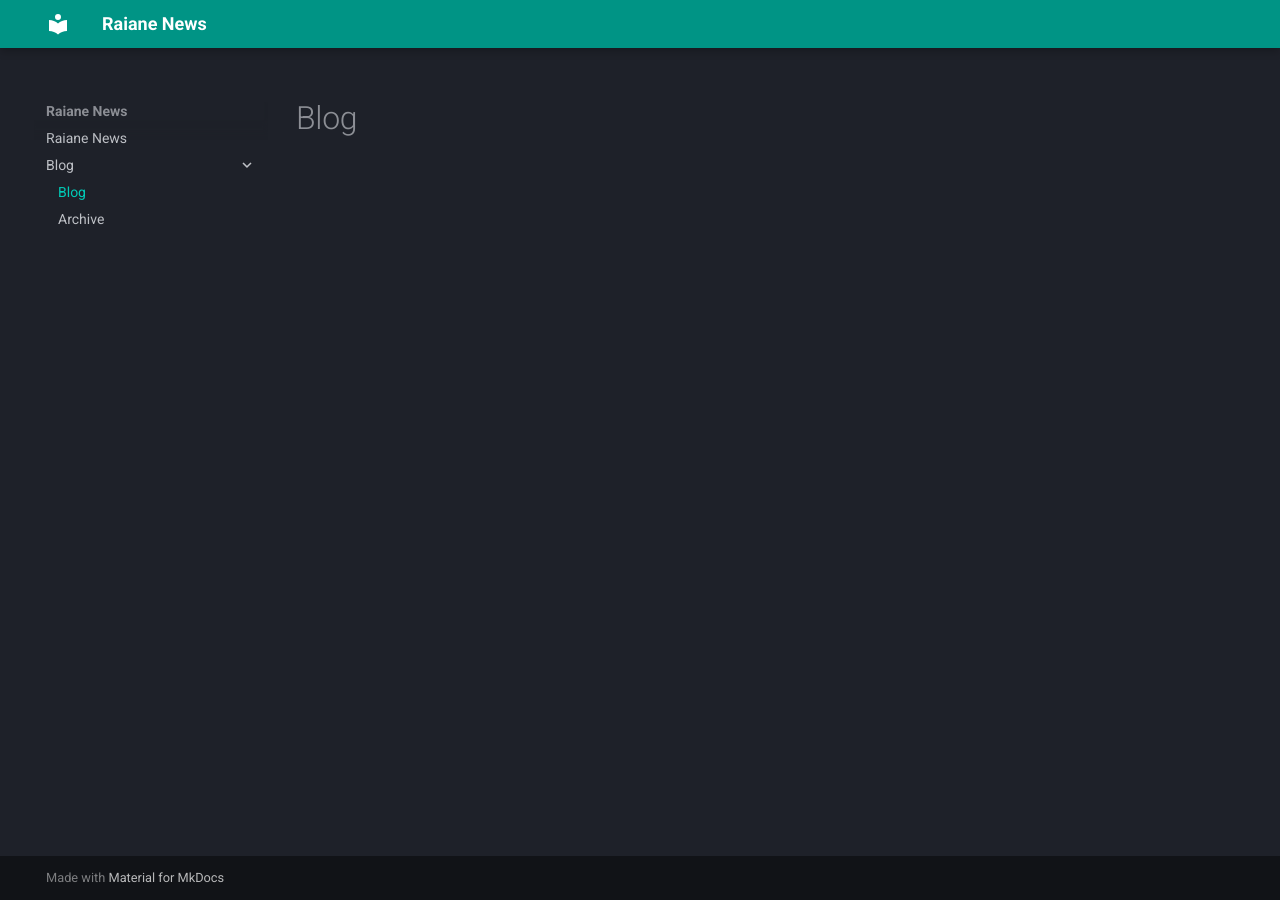
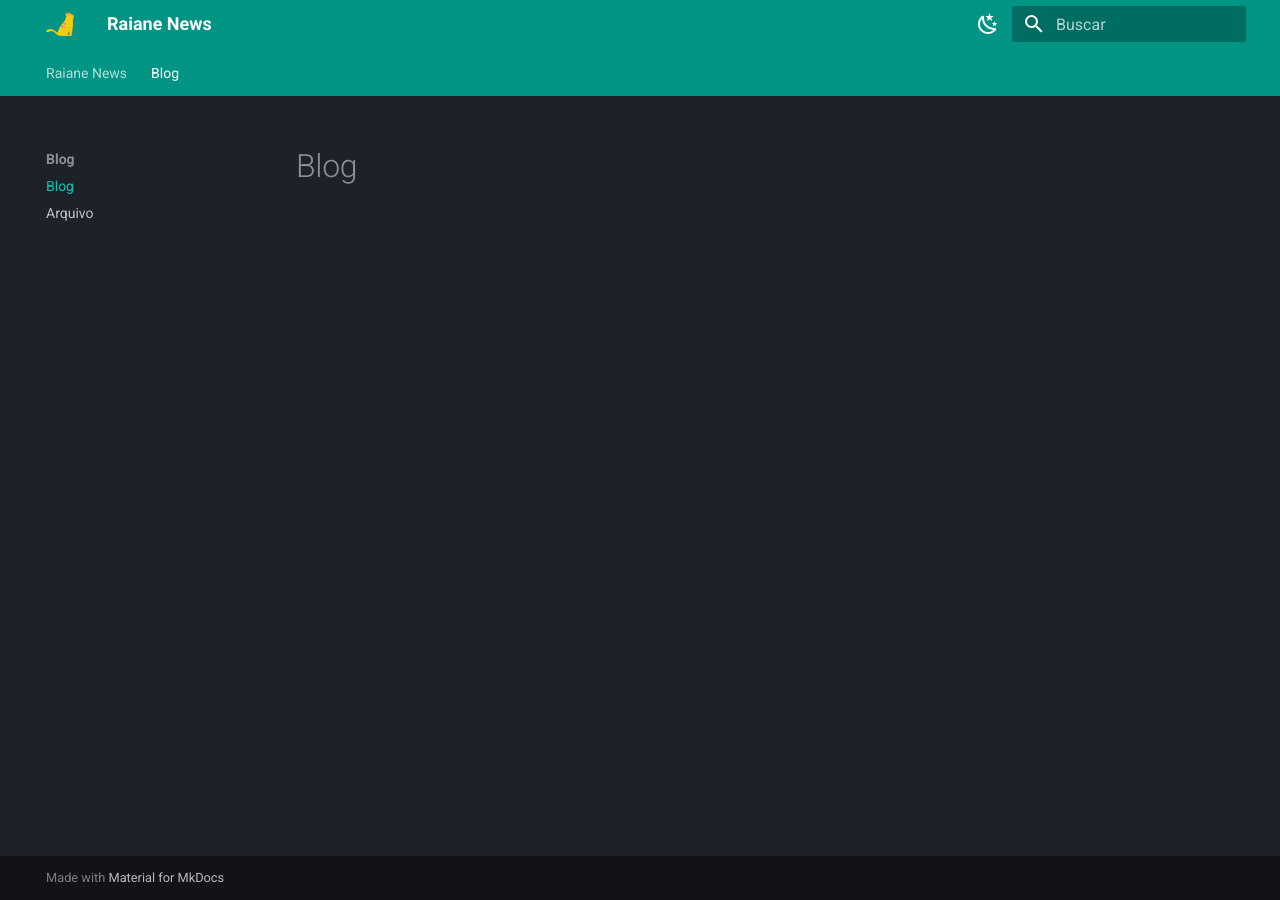
Before and after one commit to raianecardoso/raiane-news, an MkDocs documentation site: the page built from docs/blog/index.md, in a window 1280 px wide. Built offline with MkDocs 1.6.1 and Material for MkDocs 9.7.7, drawn with Linux system fonts in a browser that asks for light colours.

Commit message:
Customiza site

```diff
--- a/mkdocs.yml
+++ b/mkdocs.yml
@@ -2,13 +2,40 @@ site_name: Raiane News
 site_url: https://mydomain.org/mysite
 theme:
   name: material
+  language: pt
   palette:
-    scheme: slate
-    primary: teal
-    accent: deep purple
+    - scheme: slate
+      primary: teal
+      accent: deep purple
+      toggle:
+        icon: material/weather-night
+        name: Modo claro
+    - scheme: defaut
+      primary: teal
+      accent: deep purple
+      toggle:
+        icon: material/weather-sunny
+        name: Modo Escuro
+
   font:
     text: Roboto
     code: Roboto Mono
+  logo: assets/logo.png
+  favicon: images/favicon.png
+
+  features:
+    - navigation.instant
+    - navigation.tabs
+    - search.suggest
 
 plugins:
   - blog
+  - search
+
+markdown_extensions:
+  - attr_list
+  - md_in_html
+  - attr_list
+  - pymdownx.emoji:
+      emoji_index: !!python/name:material.extensions.emoji.twemoji
+      emoji_generator: !!python/name:material.extensions.emoji.to_svg
```
Also changed, not shown: docs/index.md (+17 -8 lines), docs/assets/logo.png (added), docs/images/favicon.png (added).
